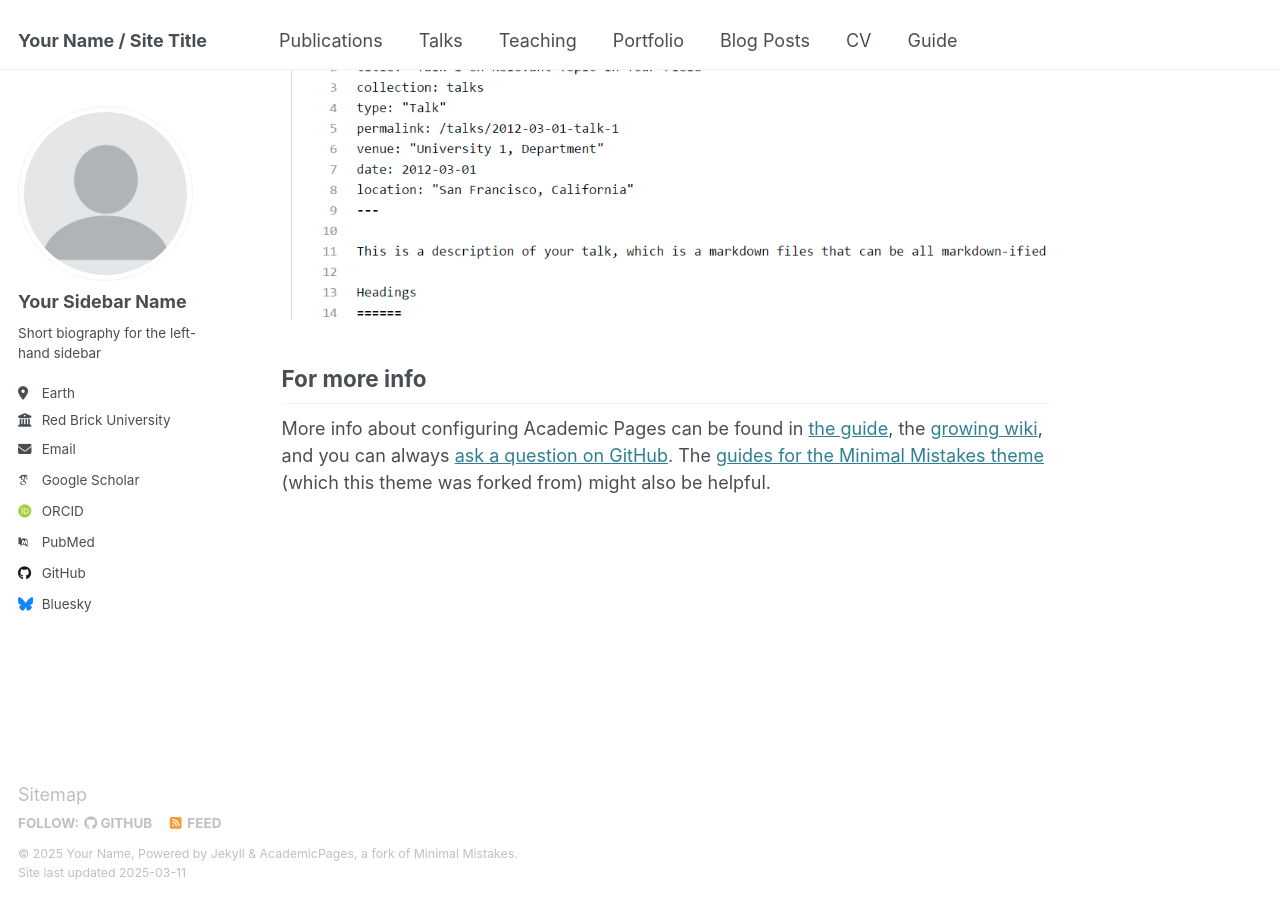
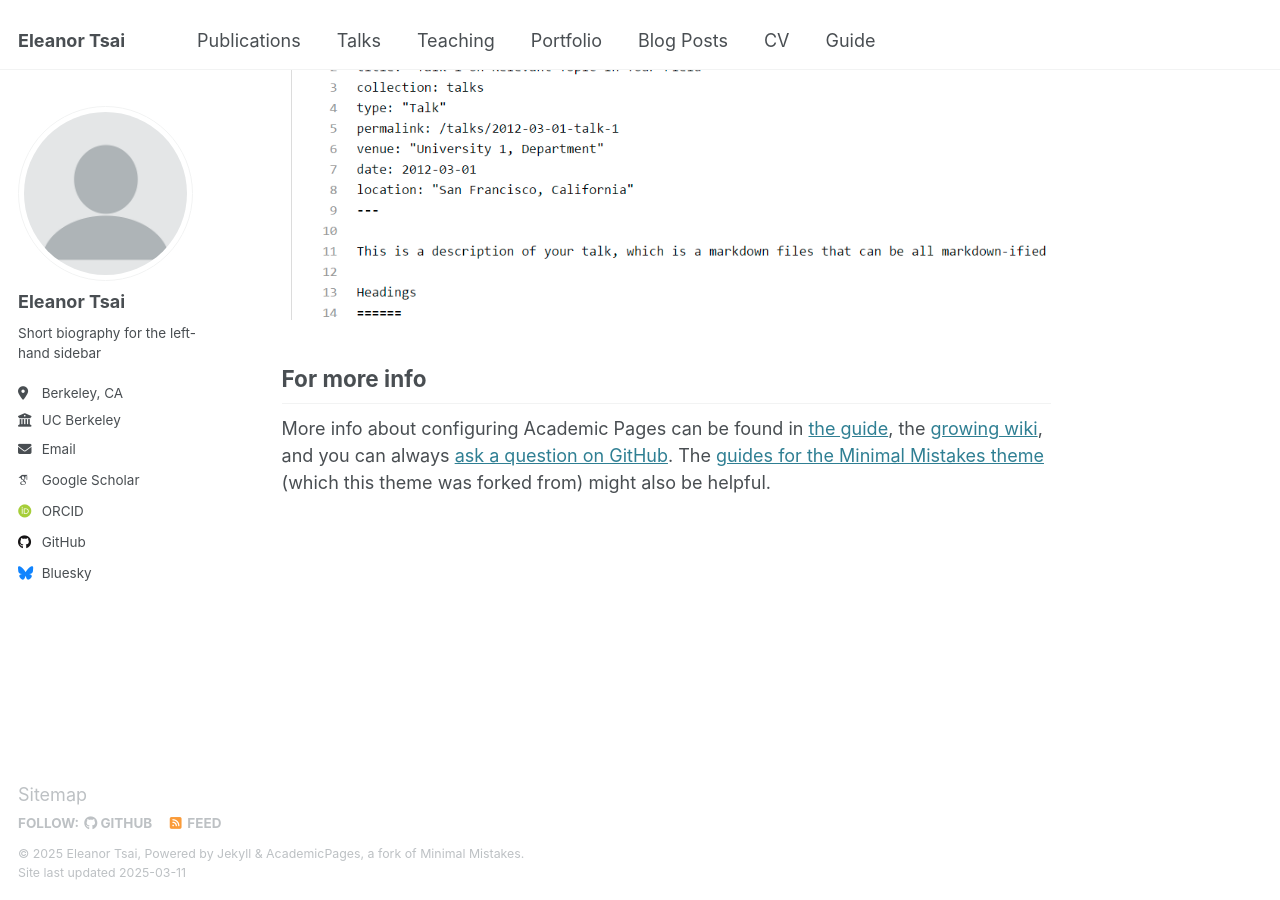
Before and after one commit to eleanortsai/eleanortsai.github.io, a Jekyll site: the page built from _pages/about.md, in a window 1280 px wide and 900 px high, scrolled down 2642 px. Built offline with Jekyll 4.4.1, drawn with Linux system fonts in a browser that asks for light colours; some web fonts are replaced.

Commit message:
Update _config.yml

```diff
--- a/_config.yml
+++ b/_config.yml
@@ -9,9 +9,9 @@
 # Basic Site Settings
 locale                   : "en-US"
 site_theme               : "default"
-title                    : "Your Name / Site Title"
+title                    : "Eleanor Tsai"
 title_separator          : "-"
-name                     : &name "Your Name"
+name                     : &name "Eleanor Tsai"
 description              : &description "personal description"
 url                      : https://academicpages.github.io # the base hostname & protocol for your site e.g. "https://[your GitHub username].github.io"
 baseurl                  : "" # the subpath of your site, e.g. "/blog"
@@ -23,21 +23,21 @@ repository               : "academicpages/academicpages.github.io"
 author:
   # Biographic information
   avatar           : "profile.png"
-  name             : "Your Sidebar Name"
+  name             : "Eleanor Tsai"
   pronouns         : # example: "she/her"
   bio              : "Short biography for the left-hand sidebar"
-  location         : "Earth"
-  employer         : "Red Brick University"
+  location         : "Berkeley, CA"
+  employer         : "UC Berkeley"
   uri              : # URL
-  email            : "none@example.org"
+  email            : "eleanortsai@berkeley.edu"
 
   # Academic websites
   arxiv            : # URL - Update with the correct link to your profile
-  googlescholar    : "https://scholar.google.com/citations?user=PS_CX0AAAAAJ"
+  googlescholar    : "https://scholar.google.com/citations?user=wwz-AVMAAAAJ"
   impactstory      : # URL
-  orcid            : "http://orcid.org/yourorcidurl"
+  orcid            : "https://orcid.org/0000-0001-9932-5865"
   semantic         : # URL
-  pubmed           : "https://www.ncbi.nlm.nih.gov/pubmed/?term=john+snow"
+  pubmed           : # URL
   researchgate     : # URL
   scopus           : # URL
 
```
